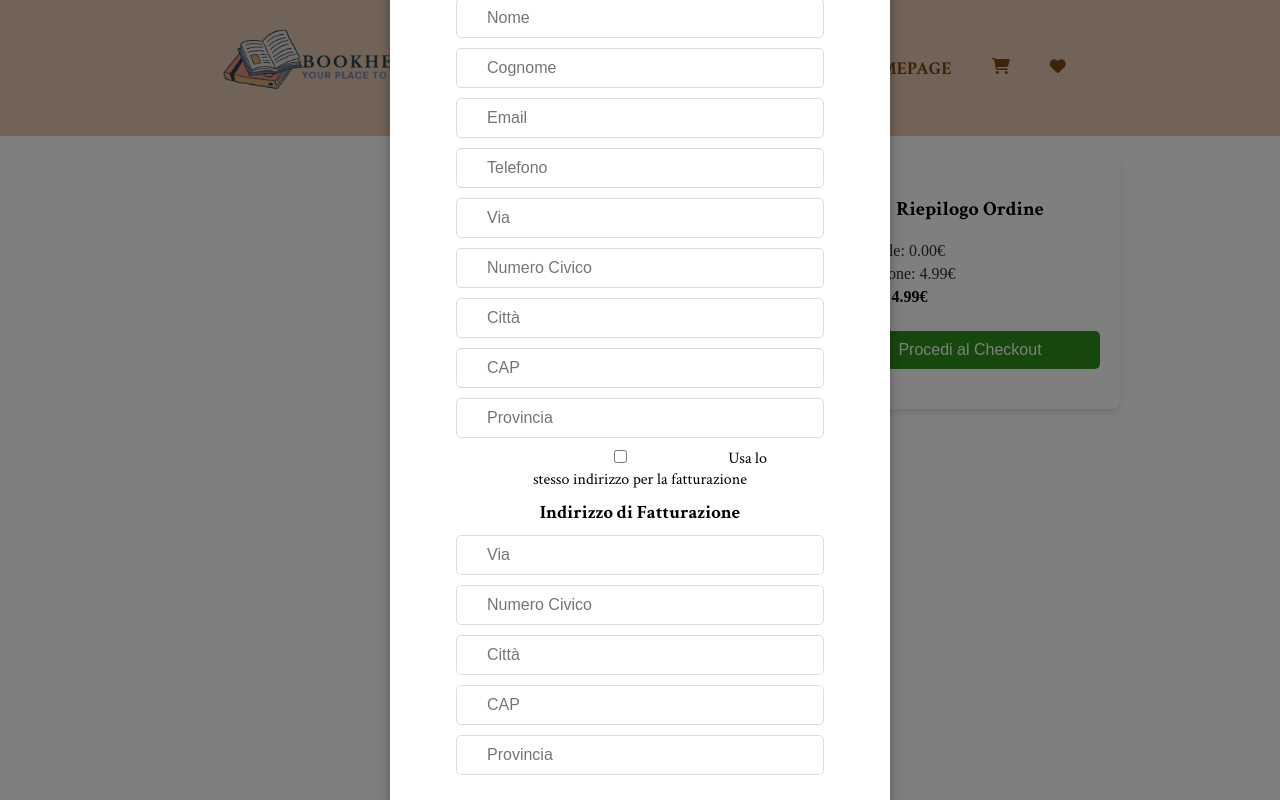
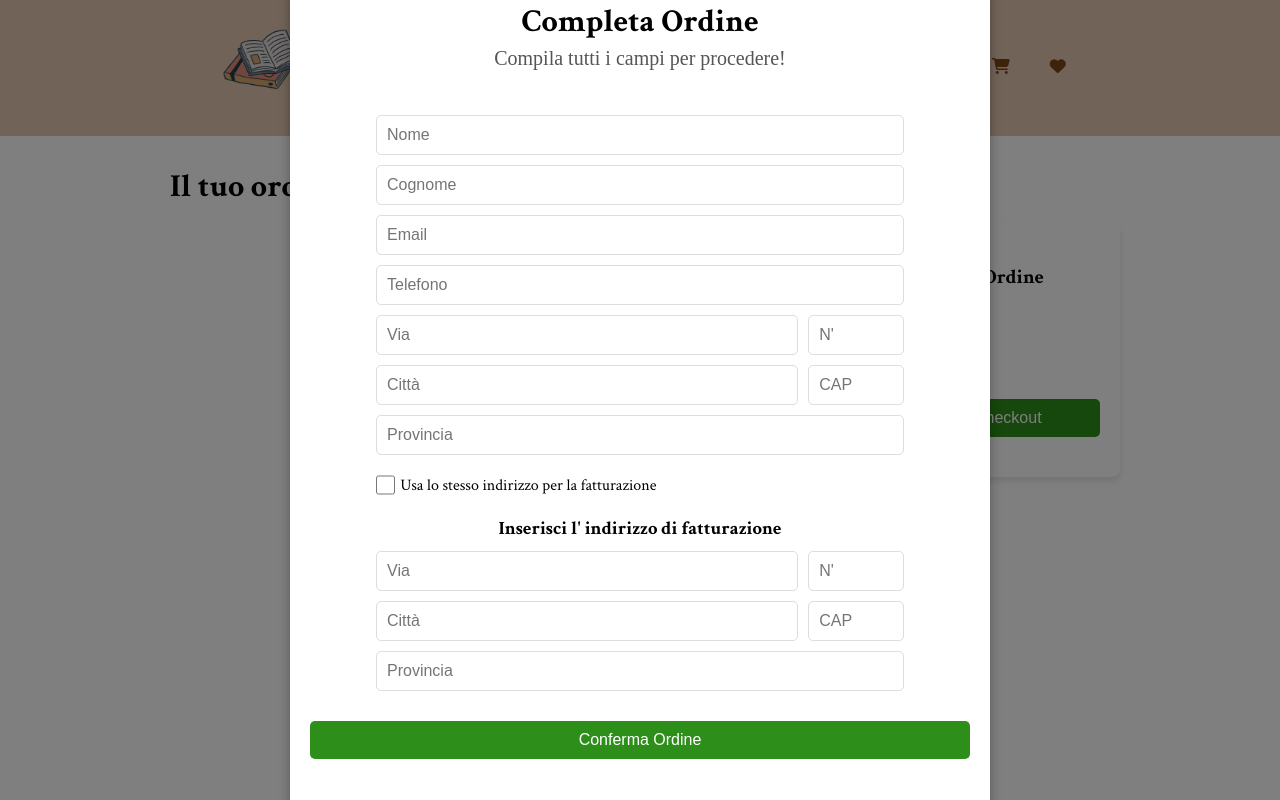
Before and after one commit to michelelongo97/team3-project-fe, a React (Vite) app: page /checkout in a window 1280 px wide. Both pictures are taken after a click on the button "Procedi al Checkout". Shown: the top 800 px of the page. Built offline with nearby package versions, Linux system fonts and the light colour scheme; no server answers.

Commit message:
feat : added validation to input

```diff
--- a/src/index.css
+++ b/src/index.css
@@ -1178,6 +1178,13 @@ nav h4:hover {
 /* --------CHECKOUT-------- */
 
 /* Contenitore principale */
+
+.checkout-title-page{
+ width: 80%;
+ text-align: start;
+ margin: 0;
+ padding: 10px;
+}
 .checkout-container {
   display: flex;
   flex-direction: row;
@@ -1194,6 +1201,7 @@ nav h4:hover {
   height: fit-content;
   background-color: #ffffff;
   padding: 40px 20px;
+  margin-top: 68px;
   border-radius: 8px;
   box-shadow: 0 4px 6px rgba(0, 0, 0, 0.1);
 }
@@ -1366,29 +1374,83 @@ nav h4:hover {
   box-shadow: 0 6px 12px rgba(0, 0, 0, 0.3);
   z-index: 1000;
   width: 90%;
-  max-width: 500px;
-
-  text-align: center;
-}
-
-form {
+  max-width: 700px;
+  text-align: center;
+
+}
+
+.checkout-form-container p{
+  font-size: 20px;
+  color: #555555;
+ margin: 5px;
+
+}
+
+.checkout-form {
   display: flex;
   flex-direction: column;
   gap: 10px;
   width: 100%;
   margin: 0;
   padding: 40px 0;
-}
-
-form input {
-  padding: 10px 30px;
+
+}
+
+.checkout-form input {
+  padding: 10px 10px;
   border: 1px solid #ddd;
   border-radius: 5px;
   font-size: 16px;
+
+}
+
+.double-camp {
+  display: flex;
+  justify-content: space-between;
+  gap: 10px;
   width: 80%;
 }
-
-form button {
+.double-camp >.big-input {
+  width: 90%;
+}
+.double-camp >.small-input {
+  width: 20%;
+}
+.camp-container{
+  margin: 0;
+  width: 100%;
+}
+
+.camp-container input {
+  width:80%;
+  padding: 10px 10px;
+
+}
+
+.checkbox{
+  display: flex;
+  justify-content: start;
+  padding: 10px 0;
+  margin: 0 auto;
+  width: 80%;
+}
+
+.checkbox input {
+  margin: 0;
+  padding: 0;
+  width: 20px;
+  height: 20px;
+  cursor: pointer;
+}
+
+.checkbox label {
+  font-size: 16px;
+  width: 100%;
+  text-align: left;
+  padding-left: 5px;
+}
+
+.checkout-form button {
   width: 100%;
   padding: 10px 15px;
   margin-top: 20px;
--- a/src/pages/Checkout.jsx
+++ b/src/pages/Checkout.jsx
@@ -7,6 +7,7 @@ export default function Checkout() {
   const [cartItems, setCartItems] = useState(location.state?.cartItems || []);
   const [formVisible, setFormVisible] = useState(false); // Stato per controllare la visibilità del form
   const navigate = useNavigate();
+
 
   const [formData, setFormData] = useState({
     first_name: "",
@@ -32,8 +33,55 @@ export default function Checkout() {
     province: "",
   });
 
+  const [errors, setErrors] = useState({});
   const [useSameAddress, setUseSameAddress] = useState(false);
   const [loading, setLoading] = useState(false);
+
+  const validateField = (fieldName, value) => {
+    let error = "";
+    switch (fieldName) {
+      case "first_name":
+      case "last_name":
+        if (value.trim().length < 2) {
+          error = `${fieldName === "first_name" ? "Il nome" : "Il cognome"} deve avere almeno 2 caratteri.`;
+        }
+        break;
+      case "email":
+        if (!/^[a-zA-Z0-9._%+-]+@[a-zA-Z0-9.-]+\.[a-zA-Z]{2,}$/.test(value)) {
+          error = "Inserisci un'email valida (esempio@email.com).";
+        }
+        break;
+      case "phone":
+        if (!/^\d{9,}$/.test(value)) {
+          error = "Il numero di telefono deve contenere almeno 9 cifre.";
+        }
+        break;
+      case "street":
+        if (value.trim().length < 5) {
+          error = "La via deve avere almeno 5 caratteri.";
+        }
+        break;
+      case "house_number":
+        if (!/^\d+$/.test(value)) {
+          error = "Il numero civico deve essere un valore numerico.";
+        }
+        break;
+      case "city":
+        if (value.trim().length < 2) {
+          error = "La città deve avere almeno 2 caratteri.";
+        }
+        break;
+      case "province":
+        if (value.trim().length < 4) {
+          error = "La provincia deve essere scritta per intero (esempio: Milano).";
+        }
+        break;
+      default:
+        break;
+    }
+    return error;
+  };
+
 
   // Calcolo del subtotale e del costo di spedizione
   const subtotal = cartItems.reduce((total, item) => {
@@ -69,10 +117,20 @@ export default function Checkout() {
   };
 
 
+
+
   const handleChange = (e) => {
     const { name, value } = e.target;
     setFormData({ ...formData, [name]: value });
   };
+
+  const handleBlur = (e) => {
+    const { name, value } = e.target;
+
+    // Validazione quando l'utente lascia il campo
+     const error = validateField(name, value);
+     setErrors((prevErrors) => ({ ...prevErrors, [name]: error }));
+   };
 
   const handleCheckboxChange = (e) => {
     const isChecked = e.target.checked;
@@ -107,6 +165,19 @@ export default function Checkout() {
 
   const handleSubmit = async (e) => {
     e.preventDefault();
+
+    // Validazione di tutti i campi al submit
+    const newErrors = {};
+    Object.keys(formData).forEach((key) => {
+      const error = validateField(key, formData[key]);
+      if (error) newErrors[key] = error;
+    });
+
+    setErrors(newErrors);
+
+    if (Object.keys(newErrors).length === 0) {
+      alert("Dati inviati con successo!");
+    }
 
     setLoading(true);
     try {
@@ -161,7 +232,9 @@ export default function Checkout() {
   };
 
   return (
+
     <div className={`checkout-container ${formVisible ? "show-form" : ""}`}>
+
       {/* Overlay per il form */}
       {formVisible && (
         <div
@@ -173,6 +246,9 @@ export default function Checkout() {
 
       {/* Colonna sinistra: dettagli libri */}
       <div className="books-details">
+      <div className="checkout-title-page">
+       <h1>Il tuo ordine </h1>
+       </div>
         {cartItems.map((item) => {
           let discountedPrice = item.price;
 
@@ -250,72 +326,108 @@ export default function Checkout() {
       {formVisible && (
         <div className="checkout-form-container">
           <h1 className="checkout-header">Completa Ordine </h1>
-          <form onSubmit={handleSubmit}>
+          <p>Compila tutti i campi per procedere!</p>
+          <form className="checkout-form" onSubmit={handleSubmit}>
+            <div className="camp-container">
             <input
               type="text"
               name="first_name"
               placeholder="Nome"
               value={formData.first_name}
               onChange={handleChange}
+              onBlur={(e) => handleBlur(e, "first_name")}
               required
+              pattern="[A-Za-z]{2,}"
                minLength="2"
-               title="Il nome deve contenere almeno 2 caratteri."
+               title="Il nome deve contenere almeno 2 lettere ."
             />
+            {errors.first_name && <p style={{ color: "red" }}>{errors.first_name}</p>}
+            </div>
+
+            <div className="camp-container">
             <input
               type="text"
               name="last_name"
               placeholder="Cognome"
               value={formData.last_name}
               onChange={handleChange}
+              onBlur={(e) => handleBlur(e, "last_name")}
               required
-               minLength="2" // Almeno 2 caratteri
-              title="Il cognome deve contenere almeno 2 caratteri."
+               minLength="2"
+               pattern="[A-Za-z]{2,}"
+              title="Il cognome deve contenere almeno 2 caratteri ."
             />
+            {errors.last_name && <p style={{ color: "red" }}>{errors.last_name}</p>}
+            </div>
+
+            <div className="camp-container">
             <input
               type="email"
               name="email"
               placeholder="Email"
+              pattern="^(?=.{6,254}$)[a-zA-Z0-9._%+-]+@([a-zA-Z0-9-]+\.)+[a-zA-Z]{2,}$"
               value={formData.email}
               onChange={handleChange}
+              onBlur={(e) => handleBlur(e, "email")}
               required
-
                title="Inserisci un indirizzo email valido."
             />
+              {errors.email && <p style={{ color: "red" }}>{errors.email}</p>}
+            </div>
+
+            <div className="camp-container">
             <input
               type="text"
               name="phone"
               placeholder="Telefono"
               value={formData.phone}
               onChange={handleChange}
+              onBlur={(e) => handleBlur(e, "phone")}
               required
-
               title="Il numero di telefono deve contenere solo cifre."
             />
+             {errors.phone && <p style={{ color: "red" }}>{errors.phone}</p>}
+            </div>
+
+            <div className="double-camp">
               <input
+              className="big-input"
               type="text"
               name="street"
               placeholder="Via"
               value={shipmentDetails.street}
               onChange={handleShipmentChange}
+              onBlur={(e) => handleBlur(e, "street")}
               required
             />
             <input
+             className="small-input"
               type="text"
               name="house_number"
-              placeholder="Numero Civico"
+              placeholder="N'"
               value={shipmentDetails.house_number}
               onChange={handleShipmentChange}
+              onBlur={(e) => handleBlur(e, "house_number")}
               required
             />
+            {errors.street && <p style={{ color: "red" }}>{errors.street}</p>}
+            {errors.house_number && <p style={{ color: "red" }}>{errors.house_number}</p>}
+            </div>
+
+            <div className="double-camp">
             <input
+            className="big-input"
               type="text"
               name="city"
               placeholder="Città"
               value={shipmentDetails.city}
               onChange={handleShipmentChange}
+              onBlur={(e) => handleBlur(e, "city")}
               required
             />
+
             <input
+            className="small-input"
               type="text"
               name="zip_code"
               placeholder="CAP"
@@ -323,16 +435,23 @@ export default function Checkout() {
               onChange={handleShipmentChange}
               required
             />
+            {errors.city && <p style={{ color: "red" }}>{errors.city}</p>}
+            </div>
+
+            <div className="camp-container">
             <input
               type="text"
               name="province"
               placeholder="Provincia"
               value={shipmentDetails.province}
               onChange={handleShipmentChange}
+              onBlur={(e) => handleBlur(e, "province")}
               required
             />
+            {errors.province && <p style={{ color: "red" }}>{errors.province}</p>}
+            </div>
 
-<div>
+            <div className="checkbox">
               <input
                 type="checkbox"
                 id="sameAddress"
@@ -345,8 +464,10 @@ export default function Checkout() {
             </div>
             {!useSameAddress && (
               <>
-                <h3>Indirizzo di Fatturazione</h3>
+                <h3>Inserisci l' indirizzo di fatturazione</h3>
+                <div className="double-camp">
                 <input
+                className="big-input"
                   type="text"
                   name="street"
                   placeholder="Via"
@@ -355,14 +476,18 @@ export default function Checkout() {
                   required
                 />
                 <input
+                className="small-input"
                   type="text"
                   name="house_number"
-                  placeholder="Numero Civico"
+                  placeholder="N'"
                   value={billingDetails.house_number}
                   onChange={handleBillingChange}
                   required
                 />
+                </div>
+                <div className="double-camp">
                 <input
+                className="big-input"
                   type="text"
                   name="city"
                   placeholder="Città"
@@ -370,7 +495,9 @@ export default function Checkout() {
                   onChange={handleBillingChange}
                   required
                 />
+
                 <input
+                className="small-input"
                   type="text"
                   name="zip_code"
                   placeholder="CAP"
@@ -378,14 +505,21 @@ export default function Checkout() {
                   onChange={handleBillingChange}
                   required
                 />
+                </div>
+
+                <div className="camp-container">
                 <input
                   type="text"
                   name="province"
                   placeholder="Provincia"
                   value={billingDetails.province}
                   onChange={handleBillingChange}
+                  onBlur={(e) => handleBlur(e, "province")}
                   required
                 />
+                {errors.province && <p style={{ color: "red" }}>{errors.province}</p>}
+                </div>
+
               </>
             )}
             <button type="submit" disabled={loading}>
```
